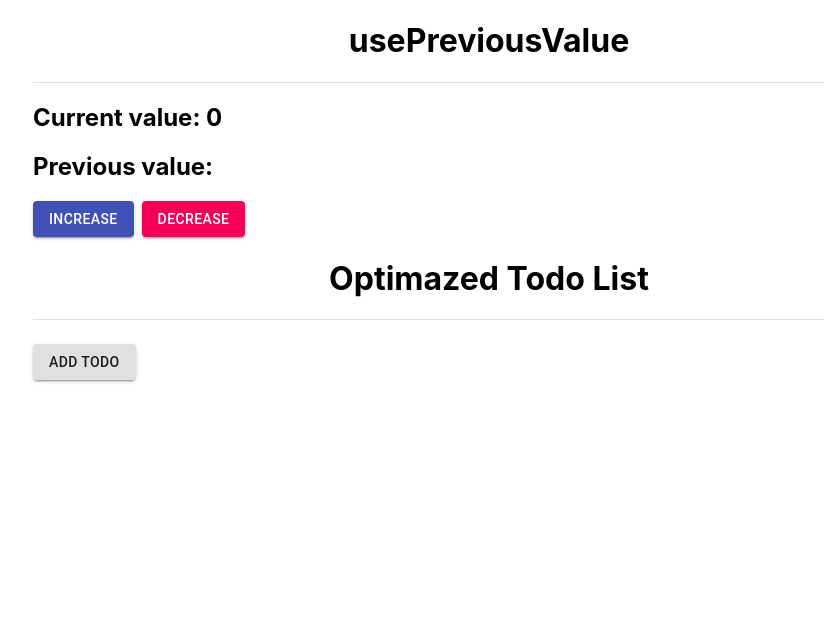
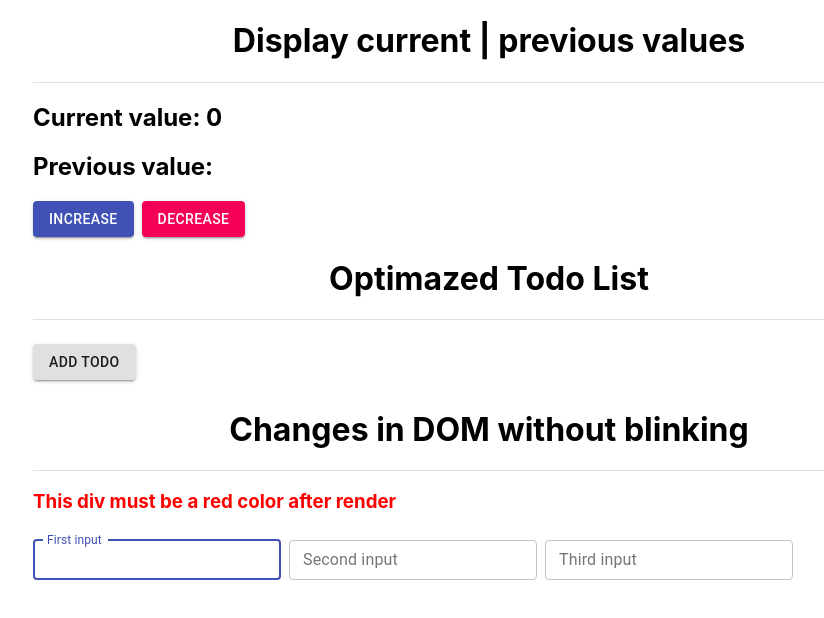
Before and after one commit to Vitaliytheone/React_hooks-test_task, a React (Create React App) app: page / in a window 1280 px wide. Shown: the top 618 px of the page, without its empty margins (151-975 px from the left). Built offline with nearby package versions, Linux system fonts and the light colour scheme.

Commit message:
changes in dom

```diff
--- a/src/App.js
+++ b/src/App.js
@@ -4,6 +4,7 @@ import Container from '@material-ui/core/Container';
 
 import PreviousBlock from './components/Previous';
 import TodoList from './components/TodoList';
+import AfterRender from './components/AfterRender';
 
 function App() {
   return (
@@ -11,6 +12,7 @@ function App() {
       <Container maxWidth='md'>
         <PreviousBlock />
         <TodoList />
+        <AfterRender />
       </Container>
     </Box>
   );
--- /dev/null
+++ b/src/components/AfterRender/index.js
@@ -0,0 +1,57 @@
+import React, { useRef, useLayoutEffect } from 'react';
+import Divider from '@material-ui/core/Divider';
+import Box from '@material-ui/core/Box';
+import TextField from '@material-ui/core/TextField';
+
+const fields = (ref) => {
+    return [
+        {
+            label: 'First input',
+            variant: 'outlined',
+            margin: 'dense',
+            inputRef: ref
+        },
+        {
+            label: 'Second input',
+            margin: 'dense',
+            variant: 'outlined',
+        },
+        {
+            label: 'Third input',
+            margin: 'dense',
+            variant: 'outlined',
+        }
+    ]
+}
+
+const AfterRender = props => {
+
+    const refColor = useRef(null);
+    const refFocus = useRef(null);
+
+    useLayoutEffect(() => {
+        refColor.current.style.color = 'red';
+        refFocus.current.focus();
+    })
+
+    return (
+        <>
+            <h1 className='centerX'>Changes in DOM without blinking</h1>
+            <Divider />
+            <h3 ref={refColor}>
+                This div must be a red color after render
+            </h3>
+            <div style={{ display: 'flex' }}>
+                {fields(refFocus).map((item, index) => {
+                    return (
+                        <Box mr='8px' key={index}>
+                            <TextField {...item} />
+                        </Box>
+                    )
+                })}
+            </div>
+        </>
+    )
+}
+
+export default AfterRender
--- a/src/components/Previous/index.js
+++ b/src/components/Previous/index.js
@@ -13,7 +13,7 @@ const PreviousBlock = props => {
 
     return (
         <>
-            <h1 className='centerX'>usePreviousValue</h1>
+            <h1 className='centerX'>Display current | previous values</h1>
             <Divider />
             <h2>Current value: {count}</h2>
             <h2>Previous value: {prevCountRef.current}</h2>
```
